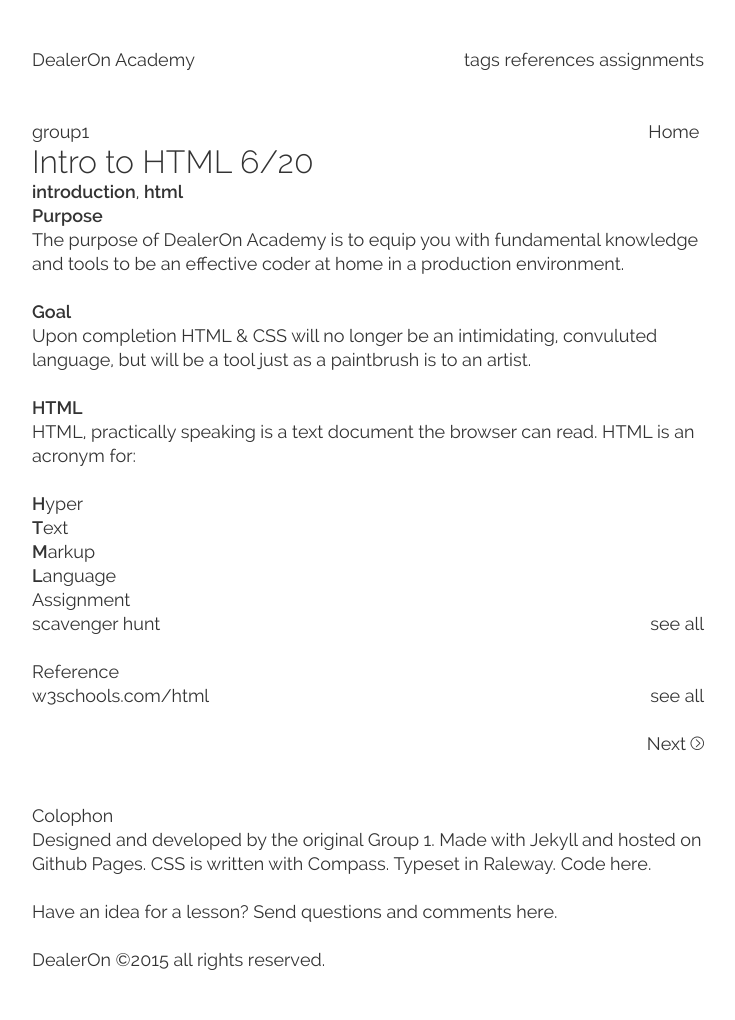
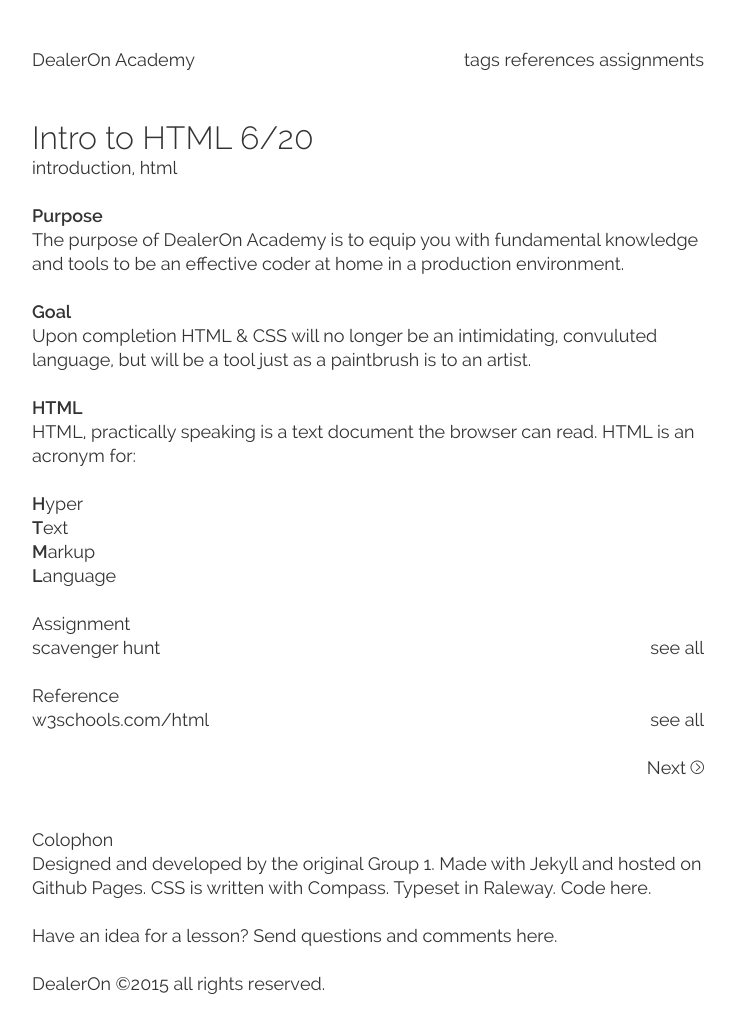
Before and after one commit to DealerOnClass/academy, a Jekyll site: the page built from _posts/2014-04-20-HTML-01.html, in a window 1280 px wide. Shown: the whole page, without its empty margins (272-1007 px from the left). Built offline with Jekyll 4.4.1, drawn with Linux system fonts in a browser that asks for light colours; Markdown is read by kramdown in place of the engine named in the settings; before the commit the page ends 996 px from its top, so only the background shows below that.

Commit message:
Overhaul v4

```diff
--- a/_layouts/layout__lesson.html
+++ b/_layouts/layout__lesson.html
@@ -2,12 +2,6 @@
 layout: default
 ---
 <article class="{{ page.group }}">
-    <nav class="nav nav--secondary">
-        <a class="nav__title" href="{{ '/' | append: page.group | prepend: site.baseurl | remove:' ' }}">{{ page.group }}</a>
-        <a class="nav__right" href="{{ '/' | append: page.group | prepend: site.baseurl }}">
-            Home&nbsp;<span class="icon icon-home"></span>
-        </a>
-    </nav>
     <div class="lesson">
         <header>
             <h3 class="lesson__title">
@@ -16,7 +10,7 @@
             </h3>
             <ul class="list--commas">
             {% for tags in page.tags %}
-                <li><a class="lesson__tag" href="{{ '/tags/#' | append: tags | prepend: site.baseurl | remove:' ' }}"><strong>{{ tags }}</strong></a></li>
+                <li><a class="lesson__tag" href="{{ '/tags/#' | append: tags | prepend: site.baseurl | remove:' ' }}">{{ tags }}</a></li>
             {% endfor %}
             </ul>
         </header>
@@ -28,8 +22,7 @@
             <h5 class="heading--secondary">Assignment</h5>
             <p>
                 <a href="">{{ page.assignment }}</a>
-                <!-- <a href="{{ '/assignments/#' | append: page.assignment | prepend: site.baseurl }}">{{ page.assignment }}</a> -->
-                <a class="nav__right" href="{{ '/assignments/' | prepend: site.baseurl }}">see all</a>
+                <a class="nav__right" href="{{ '/assignments/#all' | prepend: site.baseurl }}">see all</a>
             </p>
         </section>
         {% endif %}
@@ -38,8 +31,7 @@
             <h5 class="heading--secondary">Reference</h5>
             <p>
                 <a href="{{ page.reference }}" target="_blank">{{ page.reference | remove: 'http://www.' }}</a>
-                <!-- <a href="{{ '/references/#' | append: page.reference | prepend: site.baseurl }}">{{ page.reference }}</a> -->
-                <a class="nav__right" href="{{ '/references/' | prepend: site.baseurl }}">see all</a>
+                <a class="nav__right" href="{{ '/references/#all' | prepend: site.baseurl }}">see all</a>
             </p>
         </section>
         {% endif %}
--- a/_posts/2014-04-20-HTML-01.html
+++ b/_posts/2014-04-20-HTML-01.html
@@ -4,7 +4,7 @@
 date:   2015-06-20 02:40:03
 
 categories: [group1, group2, group3, group4, recent]
-group: group1
+groups: [group1, group2]
 
 tags: [introduction, html]
 assignment: scavenger hunt
--- a/_posts/2015-06-24-HTML-02.html
+++ b/_posts/2015-06-24-HTML-02.html
@@ -4,7 +4,7 @@
 date:   2015-06-24 02:40:03
 
 categories: [group1, group2, group3, group4]
-group: group2
+groups: []
 
 tags: [syntax, html, typographic]
 assignment: what the font
--- a/_posts/2015-07-06-HTML-03.html
+++ b/_posts/2015-07-06-HTML-03.html
@@ -4,7 +4,7 @@
 date:   2015-07-06 02:40:03
 
 categories: [group1, group2, group3, group4]
-group: group1
+groups: [group3]
 
 tags: [syntax, html, setup]
 assignment: create your first website
--- a/_scss/4-base/_typography.scss
+++ b/_scss/4-base/_typography.scss
@@ -25,7 +25,7 @@
 h6, small {
     @include adjust-font-size-to($h6);
 }
-p {
+p, header, section {
     @include margin-trailer(1);
 }
 a {
--- a/css/screen.css
+++ b/css/screen.css
@@ -116,7 +116,7 @@
   font-size: 0.75019em;
   line-height: 1.77689em; }
 
-p {
+p, header, section {
   margin-bottom: 1.333em; }
 
 a {
--- a/index.html
+++ b/index.html
@@ -6,6 +6,9 @@
 {% for post in site.posts reversed %}
 <div class="lesson">
     <time>{{ post.date | date: "%-m/%-d" }}</time>
+    {% for group in post.groups %}
+    <span class="nav__right">{{ group }} is here.</span><br>
+    {% endfor %}
     <h3><a href="{{ post.url | prepend: site.baseurl }}">{{ post.title }}</a></h3>
     {% for tag in post.tags %}
     <a href="{{ '/tags/#' | append: tag | prepend: site.baseurl | remove:' ' }}">{{ tag }}</a>
```
